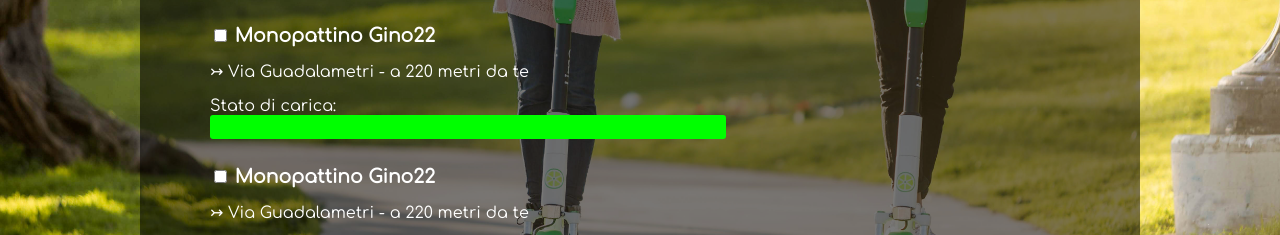
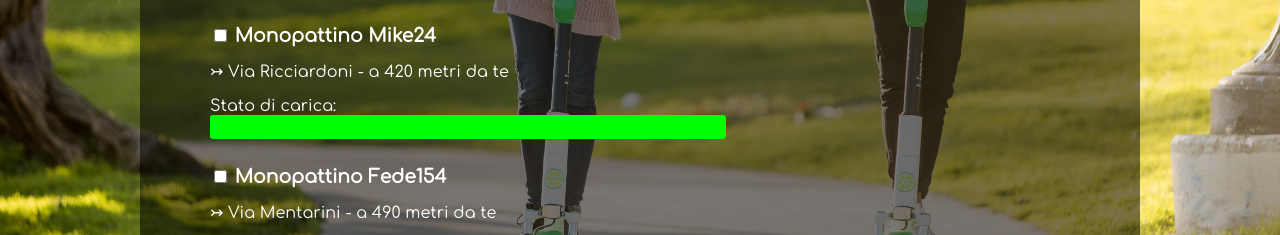
Before and after one commit to LatMula/Boolean-Coding-Challenge, a plain HTML site: page index.html in a window 1280 px wide. Shown: the part 441-676 px from the top of the page. Drawn offline with Linux system fonts and the light colour scheme.

Commit message:
Update index.html

```diff
--- a/index.html
+++ b/index.html
@@ -32,14 +32,14 @@
         <div class="loading-orange"></div>
 
         <input type="checkbox">
-        <h3><strong>Monopattino Gino22</strong></h3>
-        <p>&#8611; Via Guadalametri - a 220 metri da te</p>
+        <h3><strong>Monopattino Mike24</strong></h3>
+        <p>&#8611; Via Ricciardoni - a 420 metri da te</p>
         <p class="carica">Stato di carica:</p>
         <div class="loading-lime"></div>
 
         <input type="checkbox">
-        <h3><strong>Monopattino Gino22</strong></h3>
-        <p>&#8611; Via Guadalametri - a 220 metri da te</p>
+        <h3><strong>Monopattino Fede154</strong></h3>
+        <p>&#8611; Via Mentarini - a 490 metri da te</p>
         <p class="carica">Stato di carica:</p>
         <div class="loading-red"></div>
       </section>
```
